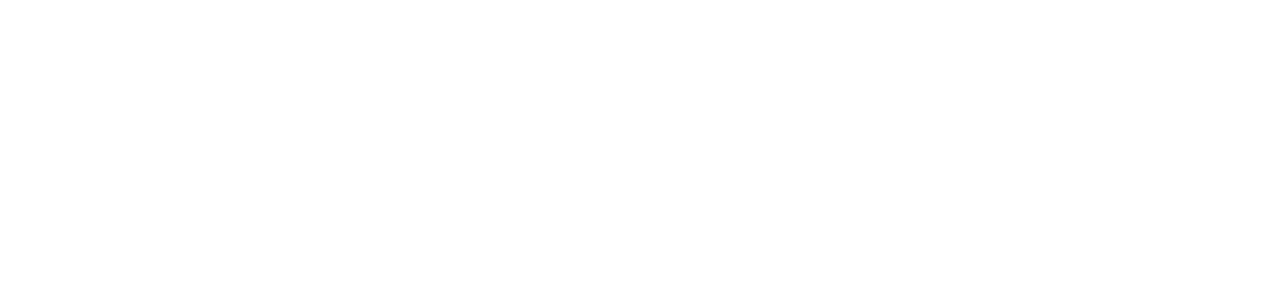
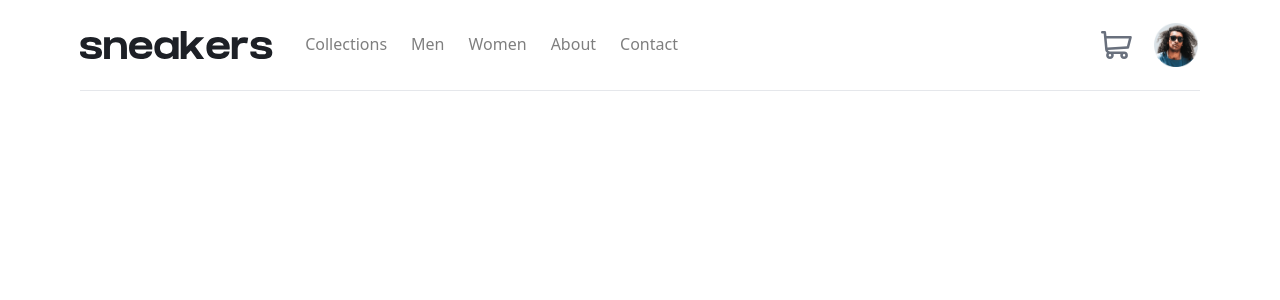
Before and after one commit to azalyarahmatika/ecommerce-product-page, a React (Vite) app: page / in a window 1280 px wide. Shown: the top 300 px of the page. Built offline with nearby package versions, Linux system fonts and the light colour scheme.

Commit message:
adding navigation UI

```diff
--- a/package.json
+++ b/package.json
@@ -10,6 +10,7 @@
     "preview": "vite preview"
   },
   "dependencies": {
+    "prop-types": "^15.8.1",
     "react": "^18.3.1",
     "react-dom": "^18.3.1"
   },
--- a/src/App.jsx
+++ b/src/App.jsx
@@ -1,6 +1,19 @@
+import { useState } from 'react';
+import Navigation from "./components/Navigation"
+import NavigationMobile from "./components/NavigationMobile"
+
 function App() {
+  const [isNavigationOpen, setIsNavigationOpen] = useState(false);
+
+  function handlerMenu() {
+    setIsNavigationOpen(prevState => !prevState);
+  }
+
   return (
-    <div></div>
+    <div className="max-w-[1440px] mx-auto">
+      <Navigation handlerMenu={handlerMenu} />
+      <NavigationMobile isNavigationOpen={isNavigationOpen} handlerMenu={handlerMenu} />
+    </div>
   )
 }
 
--- /dev/null
+++ b/src/components/Cart.jsx
@@ -0,0 +1,16 @@
+import PropTypes from 'prop-types'
+import ShoppingCart from '../assets/images/icon-cart.svg'
+
+function Cart({ handlerCart }) {
+  return(
+    <div className='h-5 w-fit sm:h-6 md:h-7 cursor-pointer' onClick={handlerCart}>
+      <img src={ShoppingCart} alt="Shopping Cart" className='h-full object-contain filter-black transition ease-in-out delay-150' />
+    </div>
+  )
+}
+
+Cart.propTypes = {
+  handlerCart: PropTypes.func
+}
+
+export default Cart
--- /dev/null
+++ b/src/components/List.jsx
@@ -0,0 +1,13 @@
+function List() {
+  return(
+    <>
+      <li className="list-mobile lg:list-desktop"><a href="#">Collections</a></li>
+      <li className="list-mobile lg:list-desktop"><a href="#">Men</a></li>
+      <li className="list-mobile lg:list-desktop"><a href="#">Women</a></li>
+      <li className="list-mobile lg:list-desktop"><a href="#">About</a></li>
+      <li className="list-mobile lg:list-desktop"><a href="#">Contact</a></li>
+    </>
+  )
+}
+
+export default List
--- /dev/null
+++ b/src/components/Logo.jsx
@@ -0,0 +1,11 @@
+import Sneakers from '../assets/images/logo.svg'
+
+function Logo() {
+  return (
+    <div className='h-5 w-fit sm:h-7'>
+      <img src={Sneakers} alt="Sneakers Logo" className='h-full object-contain' />
+    </div>
+  )
+}
+
+export default Logo
--- /dev/null
+++ b/src/components/Menu.jsx
@@ -0,0 +1,16 @@
+import PropTypes from 'prop-types';
+import Burger from '../assets/images/icon-menu.svg'
+
+function Menu({ handlerMenu}) {
+  return(
+    <div className='h-5 w-fit sm:h-7 lg:hidden' onClick={handlerMenu}>
+      <img src={Burger} alt="Burger Menu" className='h-full object-contain' />
+    </div>
+  )
+}
+
+Menu.propTypes = {
+  handlerMenu: PropTypes.func
+}
+
+export default Menu;
--- /dev/null
+++ b/src/components/Navigation.jsx
@@ -0,0 +1,33 @@
+import PropTypes from 'prop-types';
+import Menu from "./Menu"
+import Logo from "./Logo"
+import List from "./List"
+import Cart from "./Cart"
+import Profile from "./Profile"
+
+function Navigation({ handlerMenu, handlerCart}) {
+  return(
+    <div className="flex items-center justify-between lg:border-b lg:mx-20 lg:mb-5 lg:mt-0 m-3 sm:m-5 min-w-[280px] transition ease-in-out delay-150">
+      <div className="flex gap-3 md:gap-8 items-center">
+        <Menu handlerMenu={handlerMenu} />
+        <Logo />
+        <ul className="hidden lg:flex lg:gap-6">
+          <List />
+        </ul>
+      </div>
+
+      <div className="flex items-center gap-3 md:gap-5">
+        <Cart handleCart={handlerCart} />
+        <Profile />
+      </div>
+
+    </div>
+  )
+}
+
+Navigation.propTypes = {
+  handlerMenu: PropTypes.func,
+  handlerCart: PropTypes.func
+}
+
+export default Navigation
--- /dev/null
+++ b/src/components/NavigationMobile.jsx
@@ -0,0 +1,26 @@
+import PropTypes from "prop-types";
+import List from "./List"
+import CloseIcon from '../assets/images/icon-close.svg'
+
+function NavigationMobile({ isNavigationOpen, handlerMenu }) {
+  return(
+    <div className={`absolute inset-0 min-w-[304px] ${isNavigationOpen ? 'block' : 'hidden'}`}>
+      <div className="w-full min-h-screen opacity-75 bg-black absolute"></div>
+      <div className="relative w-3/5 min-h-screen p-3 sm:p-5 bg-white">
+        <div className='h-5 w-fit sm:h-6 md:h-7 cursor-pointer mb-10' onClick={handlerMenu}>
+          <img src={CloseIcon} alt="Close Icon" className='h-full object-contain transition ease-in-out delay-150 filter-orange'/>
+        </div>
+        <ul className="font-bold space-y-7 text-lg">
+          <List />
+        </ul>
+      </div>
+    </div>
+  )
+}
+
+NavigationMobile.propTypes = {
+  isNavigationOpen: PropTypes.bool,
+  handlerMenu : PropTypes.func
+}
+
+export default NavigationMobile
--- /dev/null
+++ b/src/components/Profile.jsx
@@ -0,0 +1,11 @@
+import Avatar from '../assets/images/image-avatar.png'
+
+function Profile() {
+  return(
+    <div className='h-7 w-fit sm:h-9 md:h-10 lg:h-12 rounded-full border-2 border-transparent hover:border-orange cursor-pointer transition ease-in-out delay-150'>
+      <img src={Avatar} alt="Profile Picture" className='h-full object-contain' />
+    </div>
+  )
+}
+
+export default Profile
--- a/src/index.css
+++ b/src/index.css
@@ -15,3 +15,34 @@
   font-style: normal;
   src: url('./assets/fonts/KumbhSans-Bold.ttf') format('truetype');
 }
+
+@layer components {
+  .filter-black:hover {
+    filter: brightness(0) saturate(100%) invert(0%) sepia(3%) saturate(2701%) hue-rotate(207deg) brightness(95%) contrast(101%);
+  }
+
+  .filter-orange:hover {
+    filter: brightness(0) saturate(100%) invert(52%) sepia(95%) saturate(1506%) hue-rotate(348deg) brightness(101%) contrast(100%);
+  }
+
+  .list-desktop {
+    @apply
+    w-fit
+    border-b-2
+    border-transparent
+    font-normal
+    opacity-50
+    hover:opacity-100
+    py-8
+    hover:border-b-orange;
+  }
+
+  .list-mobile {
+    @apply
+    font-bold
+    hover:opacity-50
+    transition
+    ease-in-out
+    delay-150;
+  }
+}
```
Also changed, not shown: 1 other file (tests, documents, lock files or other folders).
